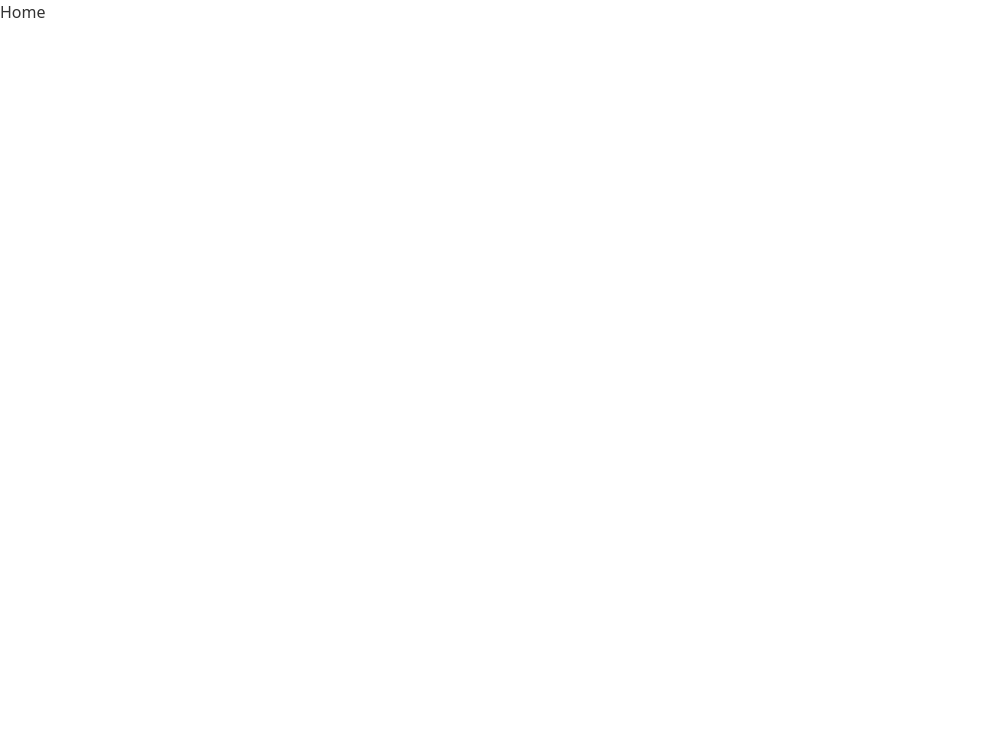
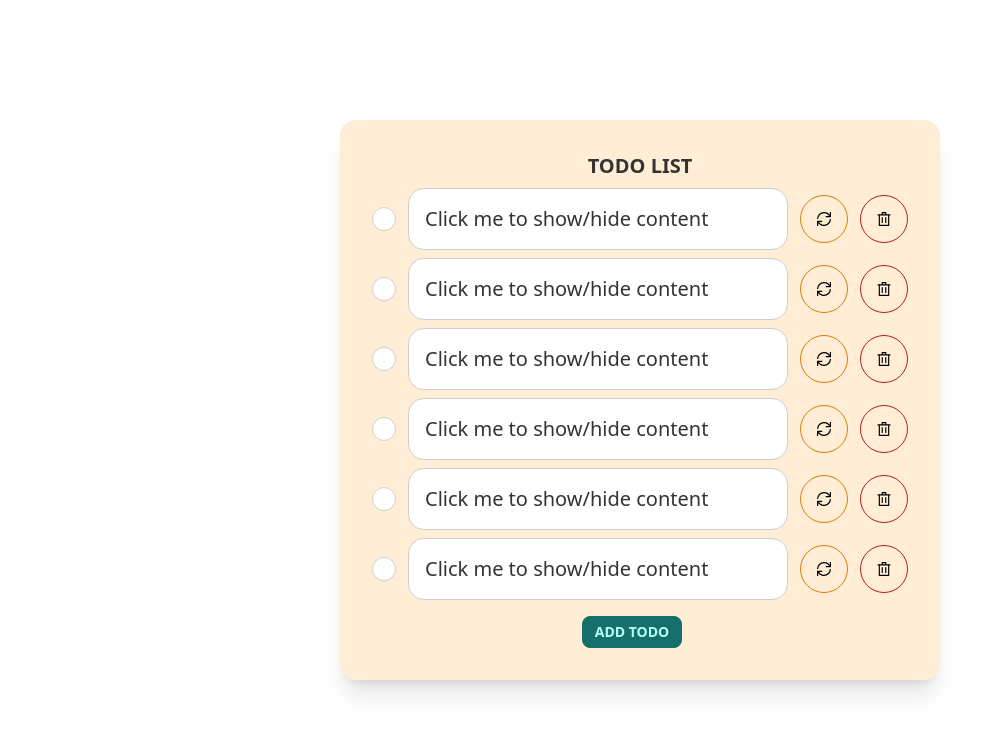
Before and after one commit to Rb-wahid/todo-list-client, a React (Create React App) app: page / in a window 1280 px wide. Shown: the top 734 px of the page, without its empty margins (0-1002 px from the left). Built offline with nearby package versions, Linux system fonts and the light colour scheme.

Commit message:
implement Home

```diff
--- a/src/components/Home.jsx
+++ b/src/components/Home.jsx
@@ -1,11 +1,81 @@
-import React from 'react';
+import React, { useState } from "react";
+import AddToDoModal from "./AddToDoModal";
+import ConfirmDeleteModal from "./ConfirmDeleteModal";
+import Todo from "./Todo";
+import UpdateTodoModal from "./UpdateTodoModal";
 
 const Home = () => {
-    return (
-        <div>
-            Home
+  const [openAddModal, setOpenAddModal] = useState(false);
+  const [deleteItem, setDeleteItem] = useState({});
+  const [updateItem, setUpdateItem] = useState({});
+
+  const todos = [
+    {
+      id: 1,
+      title: " Click me to show/hide content",
+      description:
+        " Lorem ipsum dolor sit amet consectetur adipisicing elit. Nisi, quis.",
+    },
+    {
+      id: 11,
+      title: " Click me to show/hide content",
+      description:
+        " Lorem ipsum dolor sit amet consectetur adipisicing elit. Nisi, quis.",
+    },
+    {
+      id: 111,
+      title: " Click me to show/hide content",
+      description:
+        " Lorem ipsum dolor sit amet consectetur adipisicing elit. Nisi, quis.",
+    },
+    {
+      id: 1111,
+      title: " Click me to show/hide content",
+      description:
+        " Lorem ipsum dolor sit amet consectetur adipisicing elit. Nisi, quis.",
+    },
+    {
+      id: 11111,
+      title: " Click me to show/hide content",
+      description:
+        " Lorem ipsum dolor sit amet consectetur adipisicing elit. Nisi, quis.",
+    },
+    {
+      id: 111111,
+      title: " Click me to show/hide content",
+      description:
+        " Lorem ipsum dolor sit amet consectetur adipisicing elit. Nisi, quis.",
+    },
+  ];
+  return (
+    <section className="flex justify-center items-center h-screen">
+      <div class="card  w-[600px] bg-accent shadow-xl ">
+        <div class="card-body">
+          <h2 class="card-title justify-center">TODO LIST</h2>
+          {todos.map((todo) => (
+            <Todo
+              setUpdateItem={setUpdateItem}
+              setDeleteItem={setDeleteItem}
+              key={todo.id}
+              todo={todo}
+            />
+          ))}
+          <div class="card-actions justify-center">
+            <label
+              onClick={() => setOpenAddModal(true)}
+              htmlFor="add-modal"
+              class="btn modal-button btn-primary btn-sm mt-2"
+            >
+              Add todo
+            </label>
+            {openAddModal && <AddToDoModal setOpenAddModal={setOpenAddModal} />}
+            {updateItem && <UpdateTodoModal updateItem={updateItem} />}
+            {deleteItem && <ConfirmDeleteModal deleteItem={deleteItem} />}
+          </div>
         </div>
-    );
+      </div>
+    </section>
+  );
 };
 
 export default Home;
```
